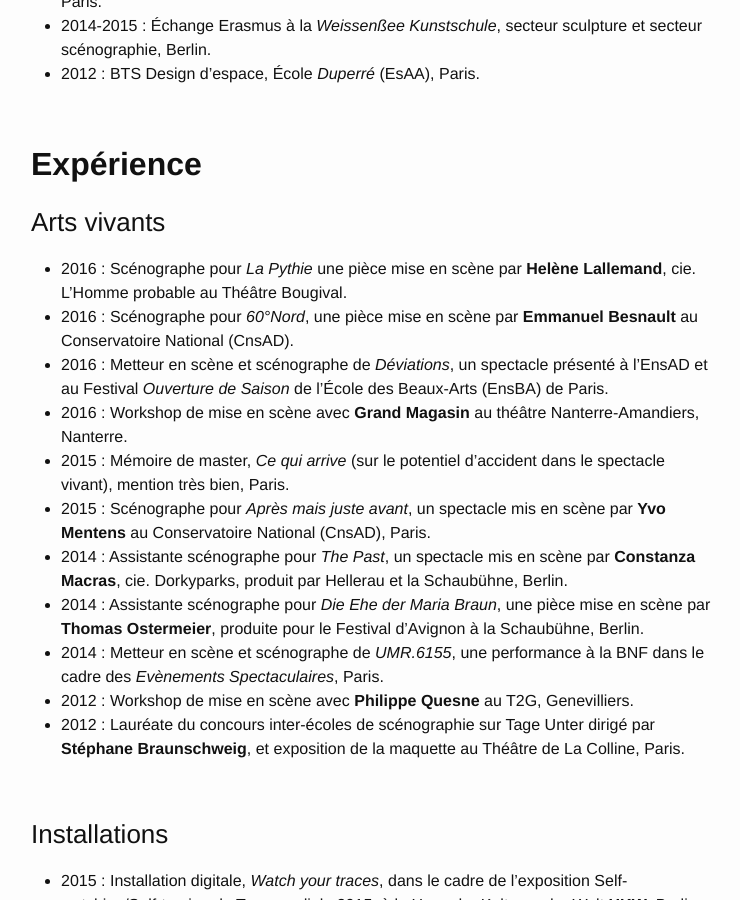
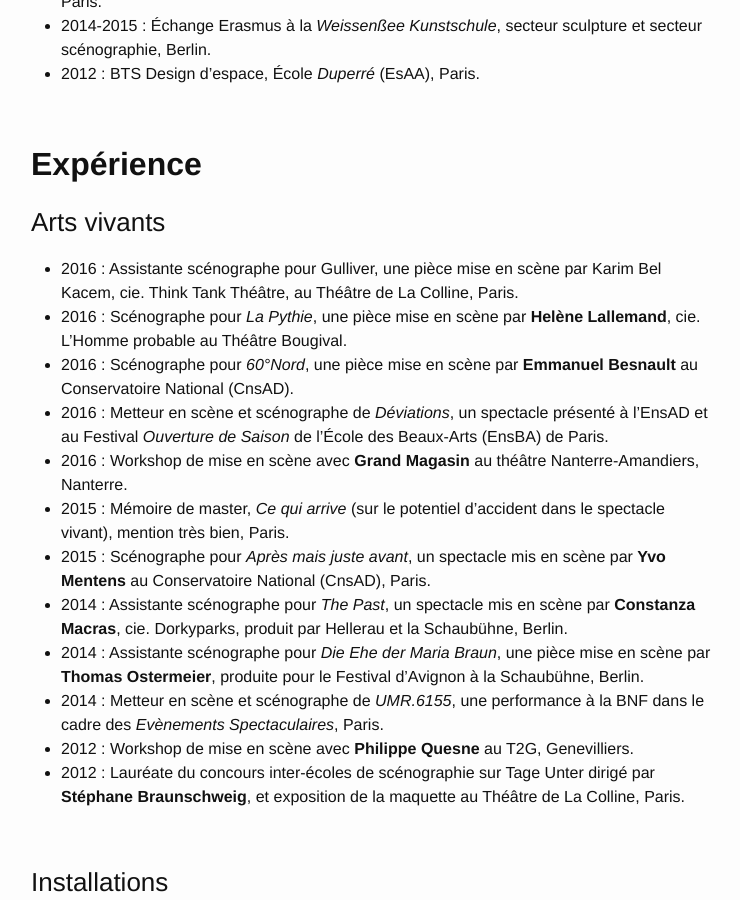
Before and after one commit to louiseds/louiseds.github.io, a Jekyll site: the page built from about.md, in a window 1280 px wide and 900 px high, scrolled down 821 px. Shown: the whole window, without its empty margins (269-1009 px from the left). Built offline with Jekyll 4.4.1, drawn with Linux system fonts in a browser that asks for light colours.

Commit message:
Updated about.md

```diff
--- a/about.md
+++ b/about.md
@@ -25,7 +25,8 @@
 
 ### Arts vivants
 
-* 2016 : Scénographe pour _La Pythie_ une pièce mise en scène par **Helène Lallemand**, cie. L’Homme probable au Théâtre Bougival.
+* 2016 : Assistante scénographe pour Gulliver, une pièce mise en scène par Karim Bel Kacem, cie. Think Tank Théâtre, au Théâtre de La Colline, Paris.
+* 2016 : Scénographe pour _La Pythie_, une pièce mise en scène par **Helène Lallemand**, cie. L’Homme probable au Théâtre Bougival.
 * 2016 : Scénographe pour _60°Nord_, une pièce mise en scène par **Emmanuel Besnault** au Conservatoire National (CnsAD).
 * 2016 : Metteur en scène et scénographe de _Déviations_, un spectacle présenté à l’EnsAD et au Festival _Ouverture de Saison_ de l’École des Beaux-Arts (EnsBA) de Paris.
 * 2016 : Workshop de mise en scène avec **Grand Magasin** au théâtre Nanterre-Amandiers, Nanterre.
```
